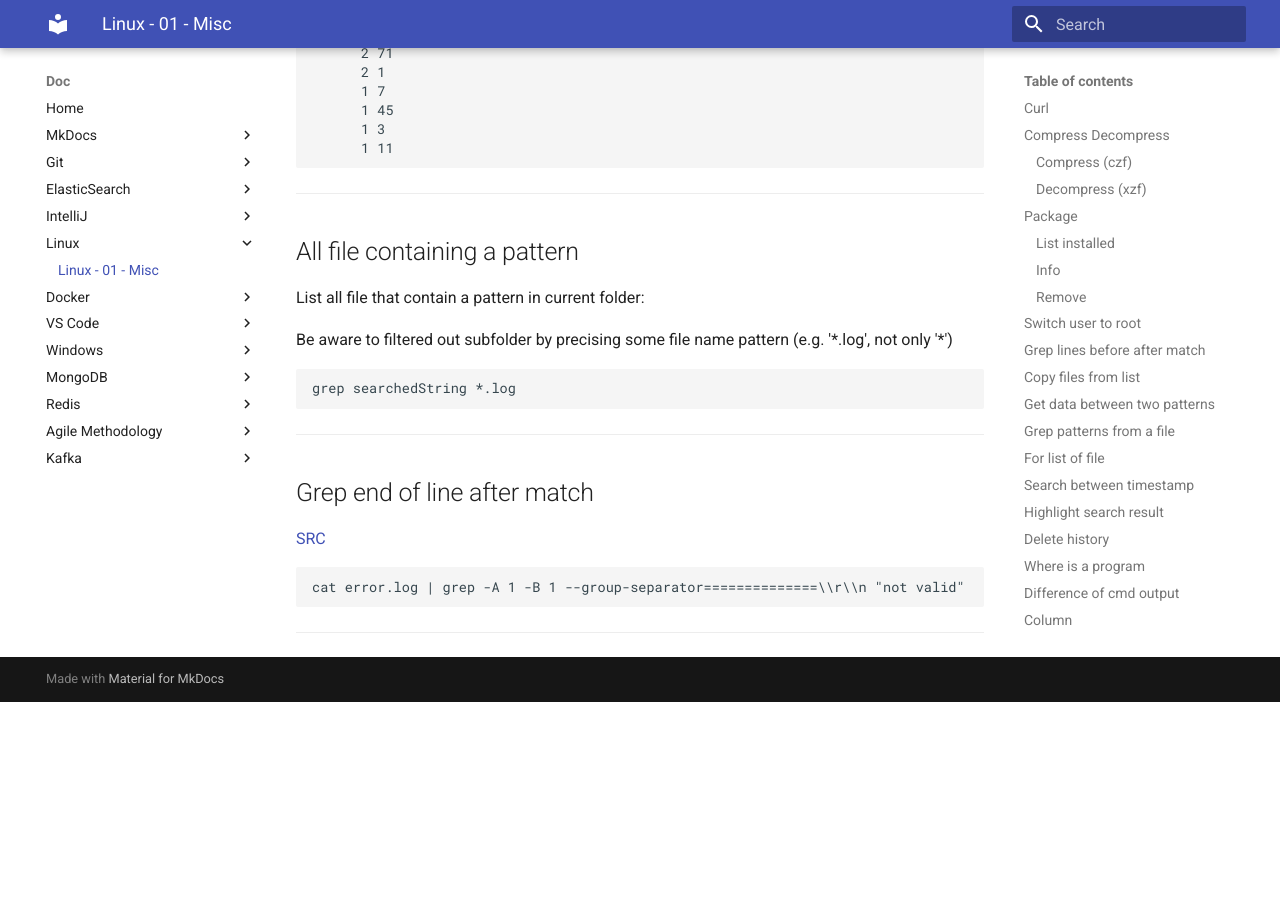
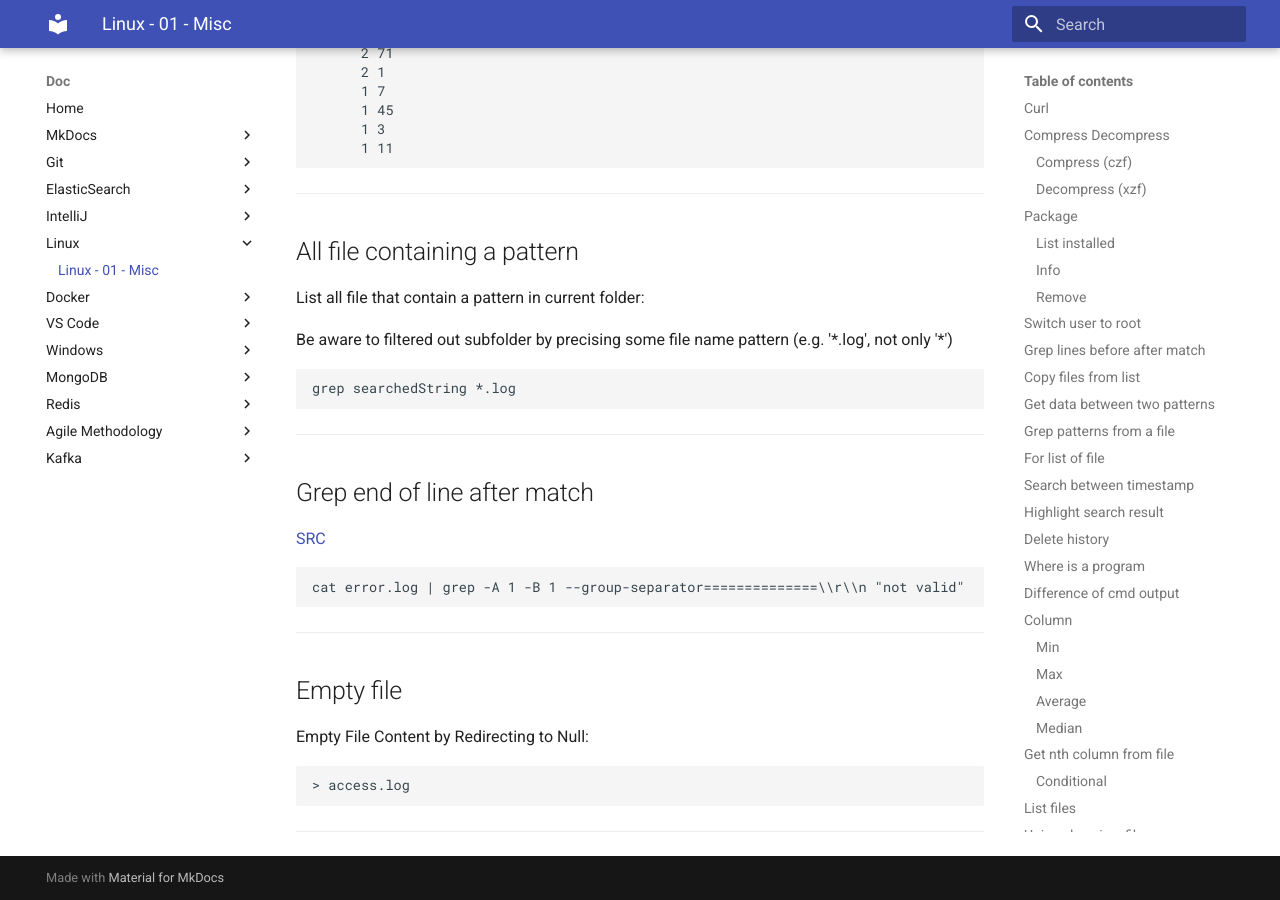
Before and after one commit to oldu73/doc, an MkDocs documentation site: the page built from docs/linux/1-linux-misc.md, in a window 1280 px wide and 900 px high, scrolled down 7961 px. Built offline with MkDocs 1.6.1 and Material for MkDocs 9.7.7, drawn with Linux system fonts in a browser that asks for light colours; before the commit the page ends 8663 px from its top, so only the background shows below that.

Commit message:
linux misc - empty file

````diff
--- a/docs/linux/1-linux-misc.md
+++ b/docs/linux/1-linux-misc.md
@@ -443,3 +443,13 @@ cat error.log | grep -A 1 -B 1 --group-separator==============\\r\\n "not valid"
 ```
 
 ***
+
+## Empty file
+
+Empty File Content by Redirecting to Null:
+
+```console
+> access.log
+```
+
+***
````
